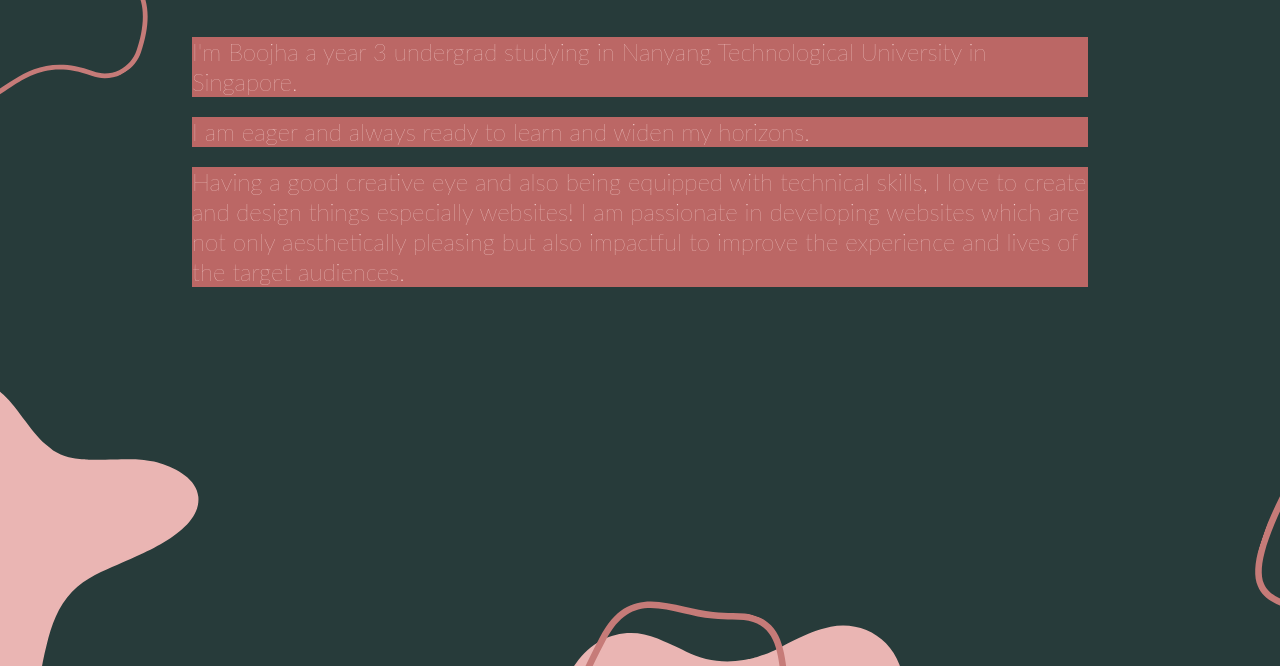
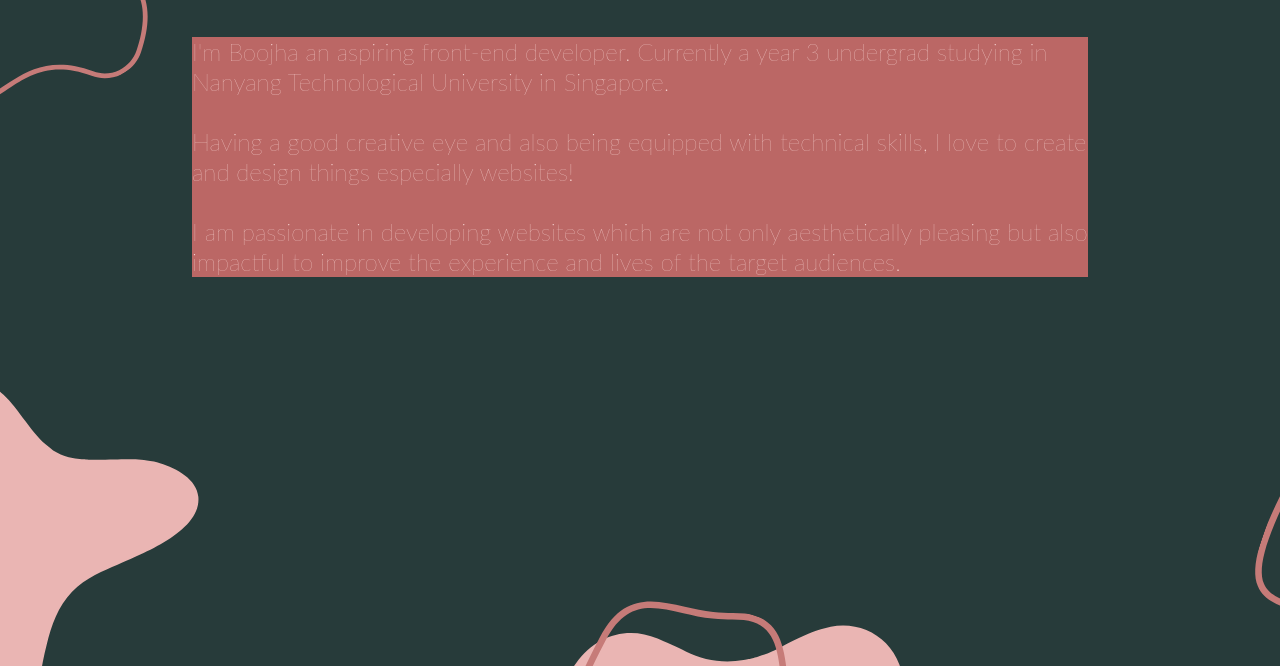
Before and after one commit to booj123/portfolio-1, a plain HTML site: page aboutme.html in a window 1280 px wide. Shown: the part 134-800 px from the top of the page. Drawn offline with Linux system fonts and the light colour scheme.

Commit message:
Update aboutme.html

```diff
--- a/aboutme.html
+++ b/aboutme.html
@@ -24,11 +24,9 @@
 
     <div class="text">
       <h1>HEY THERE !</h1>
-    <p> I'm Boojha a year 3 undergrad studying in Nanyang Technological University in Singapore.</p>
+    <p> I'm Boojha an aspiring front-end developer. Currently a year 3 undergrad studying in Nanyang Technological University in Singapore. <br/><br/>
 
-      <p>I am eager and always ready to learn and widen my horizons. </p>
-        <p>
-          Having a good creative eye and also being equipped with technical skills, I love to create and design things especially websites!
+          Having a good creative eye and also being equipped with technical skills, I love to create and design things especially websites! <br/> <br/>
           I am passionate in developing websites which are not only aesthetically pleasing but also impactful to improve the experience and lives of the target audiences.
         </p>
 
```
